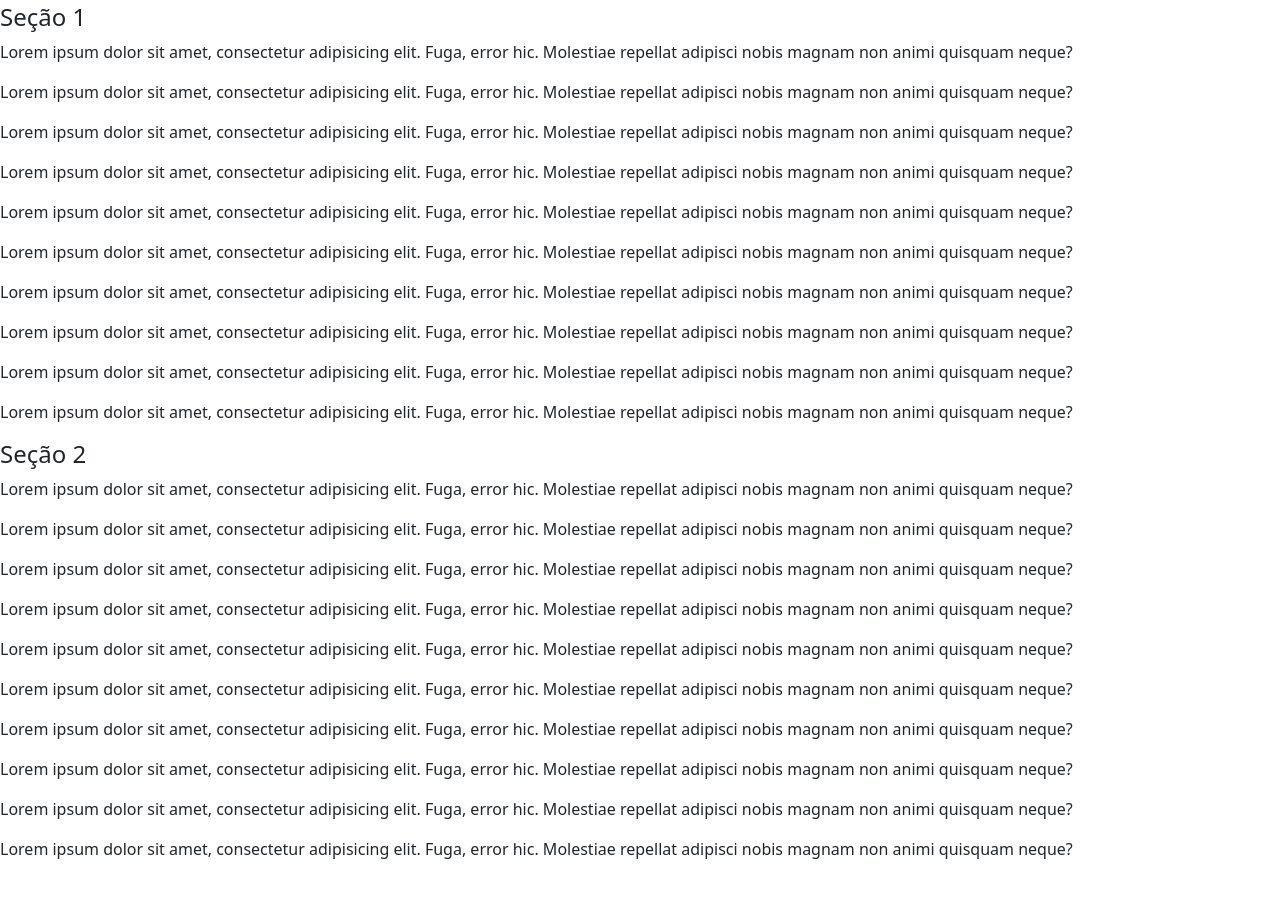
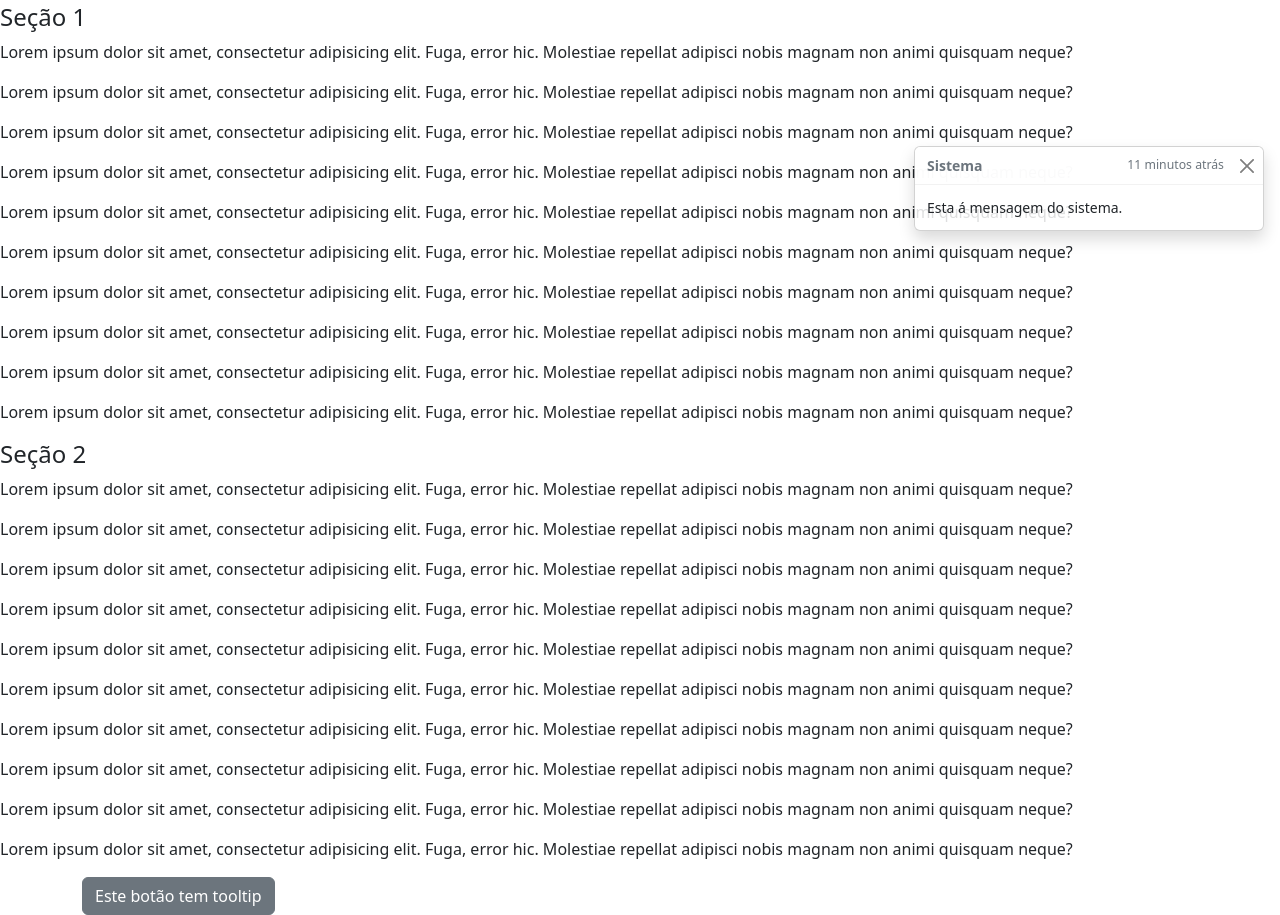
Before and after one commit to xandaosilva/curso-bootstrap5, a plain HTML site: page capitulos/capitulo09/aula05/index.html in a window 1280 px wide. Shown: the part 553-1468 px from the top of the page. Before the commit the page ends 1430 px from the top, so only its background shows below. Drawn offline with nearby package versions, Linux system fonts and the light colour scheme.

Commit message:
Toast e tooltip

```diff
--- a/capitulos/capitulo09/aula05/assets/js/scripts.js
+++ b/capitulos/capitulo09/aula05/assets/js/scripts.js
@@ -3,3 +3,9 @@ var popoverTriggerList = [].slice.call(document.querySelectorAll('[data-bs-toggl
 var popoverList = popoverTriggerList.map(function(popoverTriggerEl){
     return new bootstrap.Popover(popoverTriggerEl);
 });
+
+var tooltipTriggerList = [].slice.call(document.querySelectorAll('[data-bs-toggle="tooltip"]'));
+
+var tooltipList = tooltipTriggerList.map(function(tooltipTriggerEl){
+    return new bootstrap.Tooltip(tooltipTriggerEl);
+});
--- a/capitulos/capitulo09/aula05/index.html
+++ b/capitulos/capitulo09/aula05/index.html
@@ -133,5 +133,22 @@
         <p>Lorem ipsum dolor sit amet, consectetur adipisicing elit. Fuga, error hic. Molestiae repellat adipisci nobis magnam non animi quisquam neque?</p>
         <p>Lorem ipsum dolor sit amet, consectetur adipisicing elit. Fuga, error hic. Molestiae repellat adipisci nobis magnam non animi quisquam neque?</p>
     </div>
+
+    <!-- Toast -->
+    <div class="position-fixed bottom-0 end-0 p-3" style="z-index: 11">
+        <div class="toast show" id="liveToast" role="alert" aria-live="assertive" aria-atomic="true">
+            <div class="toast-header">
+                <strong class="me-auto">Sistema</strong>
+                <small>11 minutos atrás</small>
+                <button class="btn-close" type="button" data-bs-dismiss="toast" aria-label="Close"></button>
+            </div>
+            <div class="toast-body">Esta á mensagem do sistema.</div>
+        </div>
+    </div>
+
+    <!-- Tooltip -->
+    <div class="container">
+        <button class="btn btn-secondary" type="button" data-bs-toggle="tooltip" data-bs-placement="top" title="Aqui vai uma dica!">Este botão tem tooltip</button>
+    </div>
 </body>
 </html>
```
